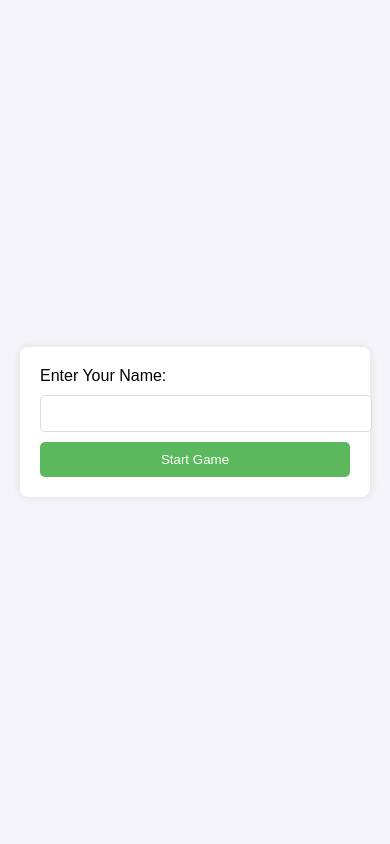
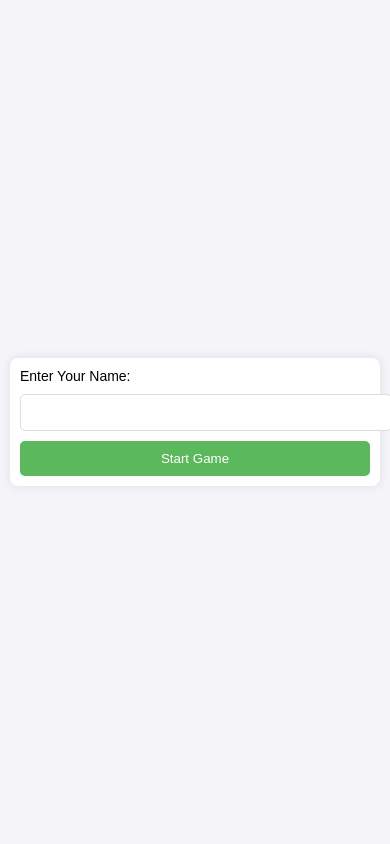
Before and after one commit to jaxattax3/CardGame, a Flask app: page / in a window 390 px wide. Run offline with Flask 3, Linux system fonts and the light colour scheme.

Commit message:
Edit for screen size

```diff
--- a/static/styles.css
+++ b/static/styles.css
@@ -1,4 +1,4 @@
-/* static/styles.css */
+/* Base styles for all devices */
 body {
     font-family: 'Arial', sans-serif;
     margin: 0;
@@ -44,3 +44,16 @@ button:hover {
     border-radius: 5px;
     margin-top: 10px;
 }
+
+/* Media Queries for Responsive Adjustments */
+@media (max-width: 600px) {
+    body {
+        font-size: 14px;
+    }
+
+    .content, form {
+        width: 100%;
+        margin: 10px;
+        padding: 10px;
+    }
+}
```
